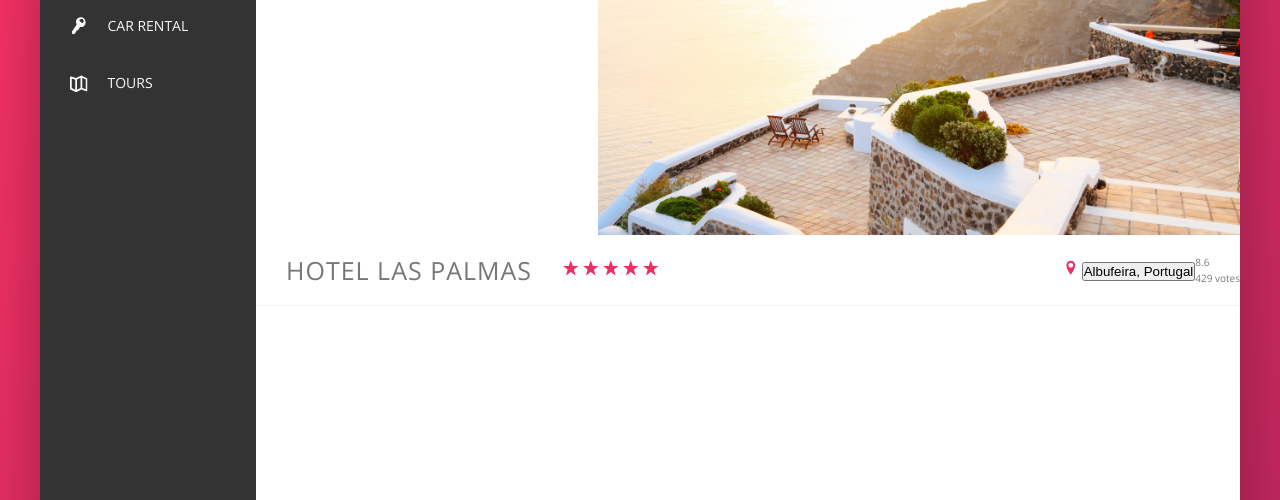
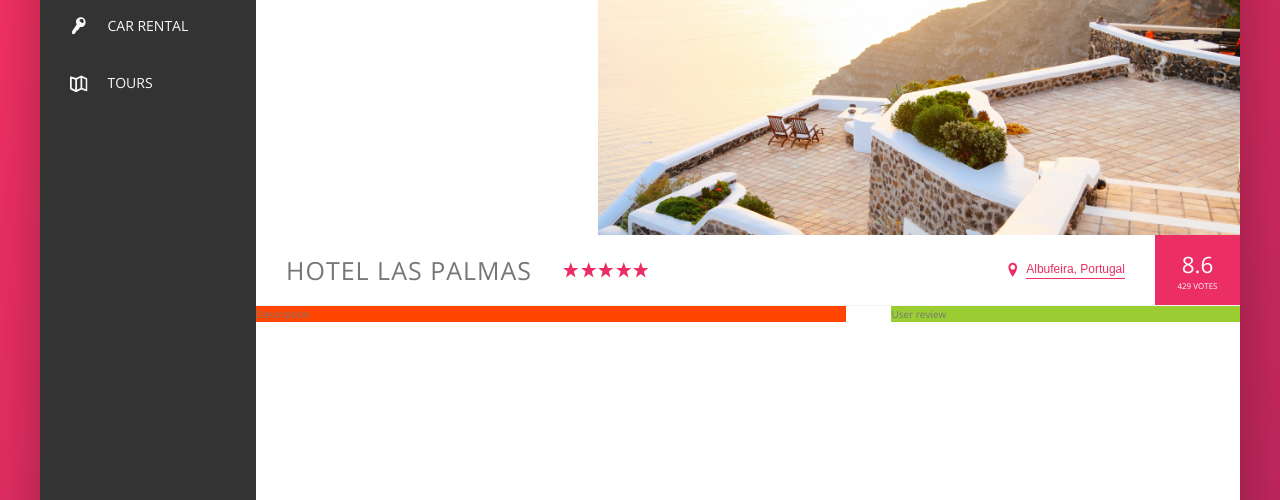
Before and after one commit to monirul-fahad/trilli-flexbox-practice, a website: page index.html in a window 1280 px wide. Shown: the part 300-800 px from the top of the page. Drawn offline with nearby package versions, Linux system fonts and the light colour scheme.

Commit message:
hotel detail

```diff
--- a/index.html
+++ b/index.html
@@ -148,6 +148,16 @@
                     <div class="overview__rating-count">429 votes</div>
                 </div>
             </div>
+
+            <!-- hotel detail -->
+            <div class="detail">
+                <div class="description">
+Description
+                </div>
+                <div class="user-reviews">
+User review
+                </div>
+            </div>
         </main>
       </div>
     </div>
--- a/sass/_components.scss
+++ b/sass/_components.scss
@@ -4,7 +4,6 @@
   height: 3.25rem;
   margin-left: 2rem;
 }
-
 
 ////////////////////////////////////////
 // SEARCH
@@ -27,10 +26,10 @@
     color: inherit;
     background-color: var(--color-grey-light-2);
     border: none;
-        padding: .7rem 2rem;
+    padding: 0.7rem 2rem;
     border-radius: 100px;
     width: 90%;
-        transition: all .2s;
+    transition: all 0.2s;
     margin-right: -3.25rem;
 
     &:focus {
@@ -69,7 +68,6 @@
   }
 }
 
-
 ////////////////////////////////////////
 // USER NAVIGATION
 .user-nav {
@@ -101,7 +99,7 @@
   }
 
   &__notification {
-        font-size: .8rem;
+    font-size: 0.8rem;
     height: 1.75rem;
     width: 1.75rem;
     border-radius: 50%;
@@ -121,9 +119,7 @@
     border-radius: 50%;
     margin-right: 1rem;
   }
-
 }
-
 
 ////////////////////////////////////////
 // SIDE NAVIGATION
@@ -132,16 +128,16 @@
   list-style: none;
   margin-top: 3.5rem;
 
-    &__item{
+  &__item {
     position: relative;
 
-        &:not(:last-child){
-            margin-bottom: .5rem;
+    &:not(:last-child) {
+      margin-bottom: 0.5rem;
     }
   }
 
-    &__item::before{
-        content:"";
+  &__item::before {
+    content: "";
     position: absolute;
     top: 0;
     left: 0;
@@ -149,23 +145,22 @@
     width: 3px;
     background-color: var(--color-primary);
     transform: scaleY(0);
-        transition: transform .2s,
-                    width .4s cubic-bezier(1, 0, 0, 1) .2s,
-                    background-color .1s;
+    transition: transform 0.2s, width 0.4s cubic-bezier(1, 0, 0, 1) 0.2s,
+      background-color 0.1s;
   }
 
   &__item:hover::before,
-    &__item--active::before{
+  &__item--active::before {
     transform: scaleY(1);
     width: 100%;
   }
 
-    &__item:active::before  {
-        background-color: var(--color-primary-light)
+  &__item:active::before {
+    background-color: var(--color-primary-light);
   }
 
   &__link:link,
-    &__link:visited{
+  &__link:visited {
     color: var(--color-grey-light-1);
     text-decoration: none;
     text-transform: uppercase;
@@ -179,7 +174,7 @@
     z-index: 10;
   }
 
-    &__icon{
+  &__icon {
     width: 1.75rem;
     height: 1.75rem;
     margin-right: 2rem;
@@ -187,34 +182,30 @@
   }
 }
 
-
-
 ////////////////////////////////////////
 // LEGAL TEXT
-.legal{
+.legal {
   font-size: 1.2rem;
   color: var(--color-grey-light-4);
   text-align: center;
   padding: 2.5rem;
 }
 
-
 ////////////////////////////////////////
 // GALLERY
-.gallery{
+.gallery {
   display: flex;
 
-    &__photo{
+  &__photo {
     width: 100%;
     display: block;
   }
 }
 
-
 ////////////////////////////////////////
 // HOTEL OVERVIEW
 
-.overview{
+.overview {
   display: flex;
   align-items: center;
   border-bottom: 1px solid var(--color-grey-light-2);
@@ -229,28 +220,90 @@
 
   &__stars {
     margin-right: auto;
-
+    display: flex;
   }
 
-    &__icon-star, &__icon-location {
+  &__icon-star,
+  &__icon-location {
     width: 1.75rem;
     height: 1.75rem;
     fill: var(--color-primary);
   }
 
-    &__location{
+  &__location {
+      font-size: 1.2rem;
+      display: flex;
+      align-items: center;
+  }
 
+  &__icon-location{
+      margin-right: .5rem;
   }
 
   &__rating {
+      background-color: var(--color-primary);
+      color: #fff;
+      margin-left: 3rem;
+      align-self: stretch;
+      padding: 0 2.25rem;
 
+      display: flex;
+      flex-direction: column;
+      align-items: center;
+      justify-content: center;
     }
 
-    &__rating-average{
-
+  &__rating-average {
+      font-size: 2.25rem;
+      font-weight: 300;
+      margin-bottom: -3px;
   }
 
-    &rating-count{
-
+  &__rating-count {
+      font-size: .8rem;
+      text-transform: uppercase;
   }
 }
+
+////////////////////////////////////////
+// BUTTON inline
+
+.btn-inline {
+  border: none;
+  color: var(--color-primary);
+  font-size: inherit;
+  border-bottom: 1px solid currentColor;
+  padding-bottom: 2px;
+  display: inline-block;
+  background-color: transparent;
+  cursor: pointer;
+
+  &:hover {
+    color: var(--color-grey-dark-1);
+  }
+
+  &:focus{
+      outline: none;
+      animation: pulsate 1s infinite;
+  }
+}
+
+@keyframes pulsate {
+    0% {
+        transform: scale(1);
+        box-shadow: none;
+    }
+
+    50% {
+        transform: scale(1.05);
+        box-shadow: 0 1rem 4rem rgba(0,0,0,.25)
+    }
+
+    100% {
+        transform: scale(1);
+        box-shadow: none;
+    }
+}
+
+////////////////////////////////////////
+// HOTEL DETAIL
--- a/sass/_layout.scss
+++ b/sass/_layout.scss
@@ -37,3 +37,19 @@
     height: 80rem;
     flex: 1;
 }
+
+
+.detail{
+    display: flex;
+}
+
+.description{
+ background-color:  orangered;
+ flex: 0 0 60%;
+ margin-right: 4.5rem;
+}
+
+.user-reviews{
+ background-color: yellowgreen;
+ flex: 1;
+}
```
Also changed, not shown: css/style.css. Lines whose indentation alone changed are shown as unchanged.
